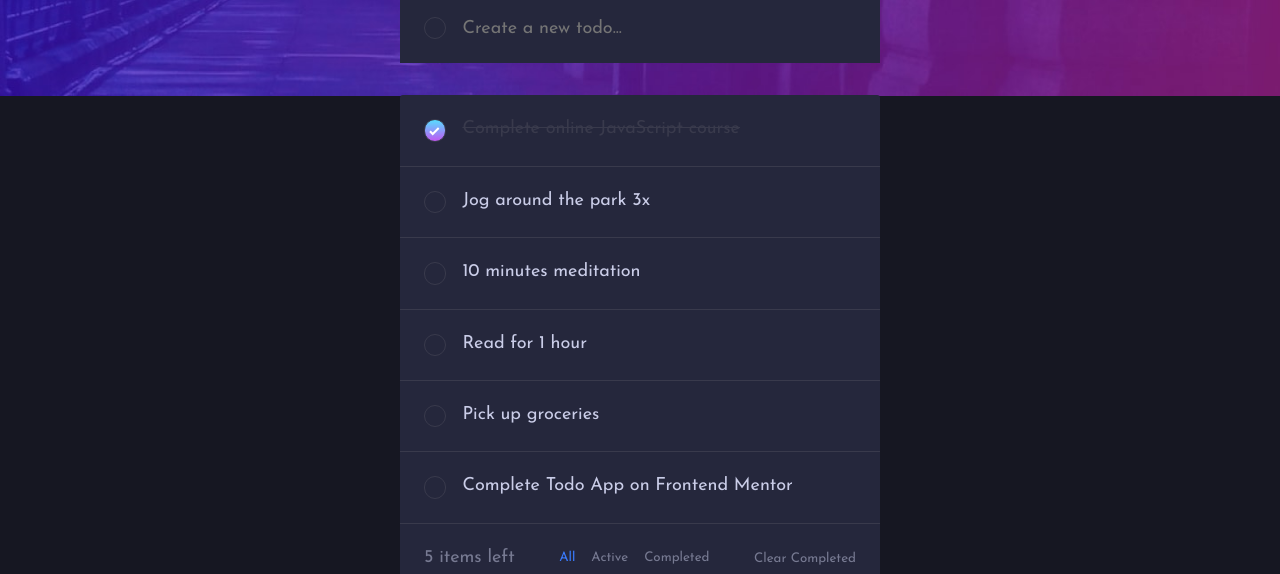
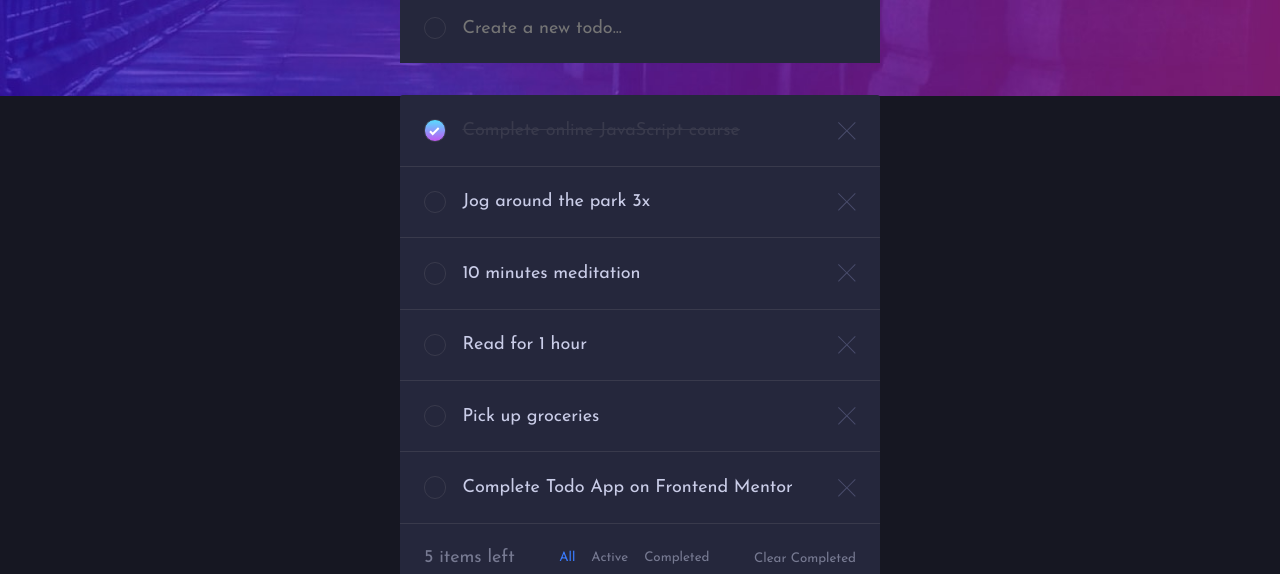
Before and after one commit to Nujsvart/FM-Projects-React, a React (Create React App) app in the folder 03-todo-app/: page / in a window 1280 px wide. Shown: the part 171-745 px from the top of the page. Built offline with nearby package versions, Linux system fonts and the light colour scheme.

Commit message:
delete button

```diff
--- /dev/null
+++ b/03-todo-app/src/components/DeleteButton.js
@@ -0,0 +1,17 @@
+import React from "react";
+import Button from "./Button";
+import deleteIcon from "../assets/icon-cross.svg";
+
+import { removeTodo } from "../store/actions/todoActions";
+import { useDispatch } from "react-redux";
+
+const DeleteButton = ({ todoId }) => {
+  const dispatch = useDispatch();
+  return (
+    <Button className="deleteBtn" onClick={() => dispatch(removeTodo(todoId))}>
+      <img src={deleteIcon} alt="deleteicon" />
+    </Button>
+  );
+};
+
+export default DeleteButton;
--- a/03-todo-app/src/components/Todo.js
+++ b/03-todo-app/src/components/Todo.js
@@ -1,5 +1,6 @@
 import React from "react";
 import CheckButton from "./CheckButton";
+import DeleteButton from "./DeleteButton";
 
 import { useSelector } from "react-redux";
 import { showFilteredTodos } from "../store/reducers/filterReducer";
@@ -19,6 +20,7 @@ const Todo = () => {
             <p className={`${item.completed && "completedTodo"}`}>
               {item.text}
             </p>
+            <DeleteButton todoId={item.id} />
           </li>
         );
       })}
--- a/03-todo-app/src/styles/app.css
+++ b/03-todo-app/src/styles/app.css
@@ -80,6 +80,7 @@ h1 {
 
 .todo {
   display: flex;
+  align-items: center;
   gap: 1rem;
   padding: 1.5rem;
   border-bottom: 1px solid hsl(237, 14%, 26%);
@@ -125,6 +126,10 @@ h1 {
   bottom: 5px;
 }
 
+.deleteBtn {
+  margin-left: auto;
+}
+
 .completedIcon {
   background-image: linear-gradient(hsl(192, 100%, 67%), hsl(280, 87%, 65%));
 }
```
